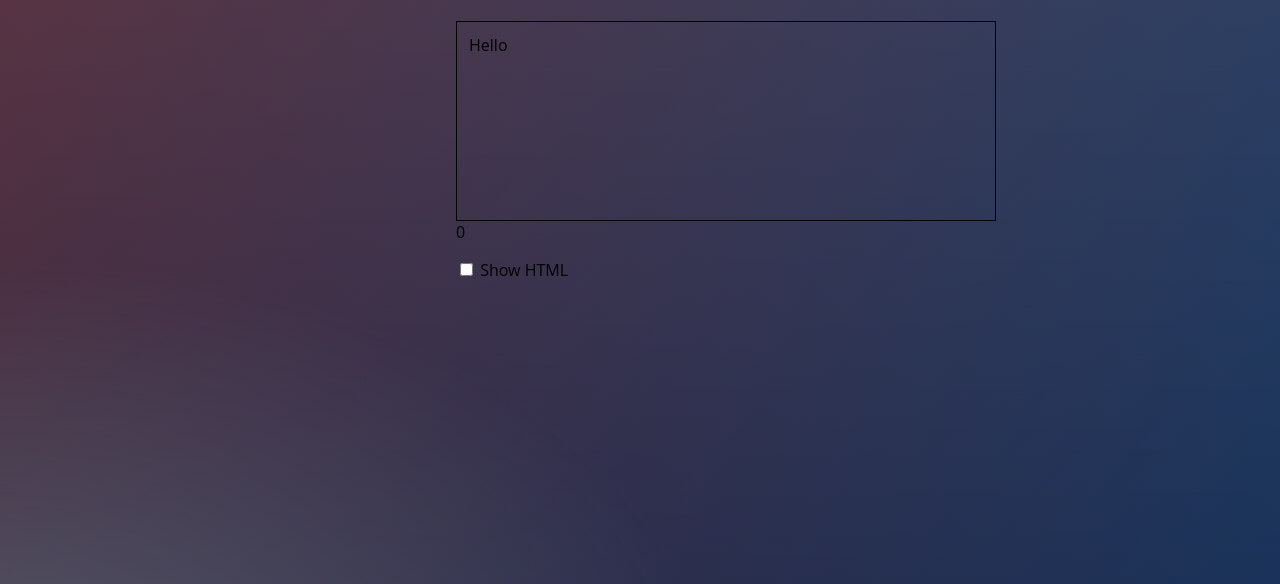
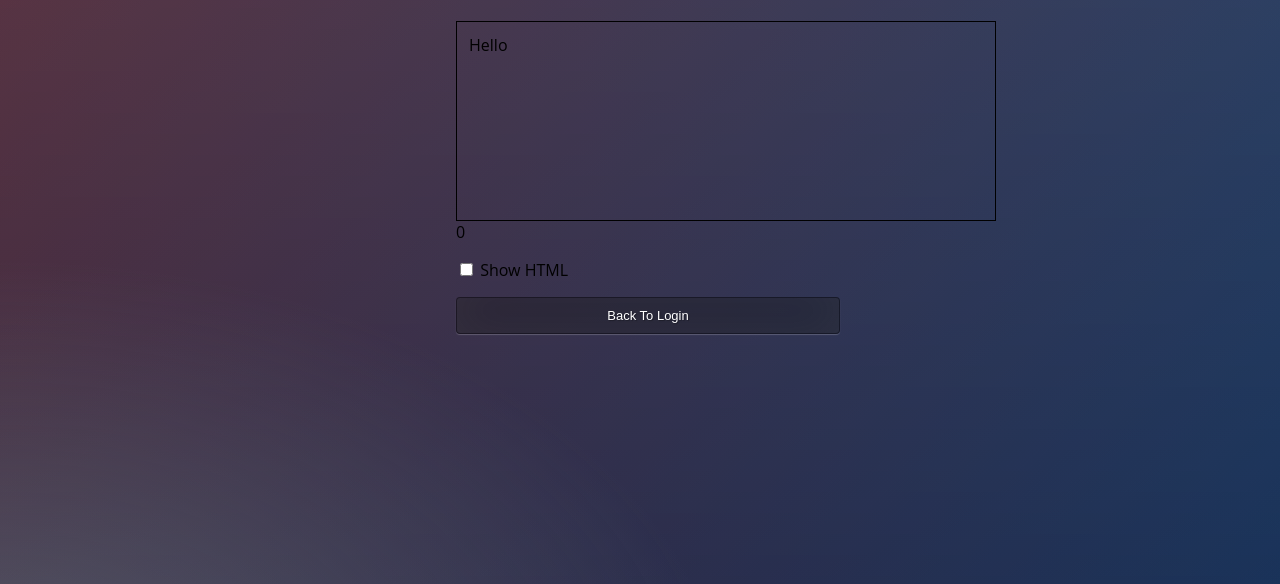
Before and after one commit to Henry-Posada/textandshare, a Flask app: template templates/session.html in a window 1280 px wide. Shown: the part 87-671 px from the top of the page. Run offline with Flask 2, Linux system fonts and the light colour scheme; the template is opened without the code that fills it, so the values that code supplies are empty; some libraries are stand-ins or nearby versions.

Commit message:
Sprint 4 4/13/2021 - End of Sprint 4 v1

```diff
--- a/app.py
+++ b/app.py
@@ -8,9 +8,13 @@ def index():
     return render_template('index.html')
 
 
-@app.route("/session")
+@app.route("/session", methods=['POST'])
 def session():
     return render_template('session.html')
+
+@app.route("/home", methods=['POST'])
+def home():
+	return render_template("index.html")
 
 socketio = SocketIO(app, cors_allowed_origins="*")
 clients = 0
--- a/login.py
+++ b/login.py
@@ -59,7 +59,7 @@ def check():
 		return redirect(url_for("index"))
 
 # Takes you to main editor
-@app.route("/index")
+@app.route("/home")
 def index():
 	return render_template("index.html")
 
--- a/static/session.css
+++ b/static/session.css
@@ -48,3 +48,23 @@ body {
   margin-right: auto;
   width: 30%;
 }
+
+#backButton {
+  width: 100%;
+  margin-bottom: 10px;
+  background: rgba(0,0,0,0.3);
+  border: none;
+  outline: none;
+  padding: 10px;
+  font-size: 13px;
+  color: #fff;
+  text-shadow: 1px 1px 1px rgba(0,0,0,0.3);
+  border: 1px solid rgba(0,0,0,0.3);
+  border-radius: 4px;
+  box-shadow: inset 0 -5px 45px rgba(100,100,100,0.2), 0 1px 1px rgba(255,255,255,0.2);
+  -webkit-transition: box-shadow .5s ease;
+  -moz-transition: box-shadow .5s ease;
+  -o-transition: box-shadow .5s ease;
+  -ms-transition: box-shadow .5s ease;
+  transition: box-shadow .5s ease;
+}
--- a/templates/index.html
+++ b/templates/index.html
@@ -9,7 +9,7 @@
         <div class="login">
         <h1>Welcome back to <br> Text & Share</h1>
         <h3>Sign into an existing account</h3>
-        <form action = "session" method="GET">
+        <form action = "session" method="POST">
             <input type="text" name="user" placeholder="username">
             <br>
             <input type="text" name="password" placeholder="password">
--- a/templates/session.html
+++ b/templates/session.html
@@ -9,6 +9,7 @@
     <script src="https://ajax.googleapis.com/ajax/libs/jquery/3.5.1/jquery.min.js"></script>
     <script type="text/javascript" src="/static/session.js"></script>
     <script type="text/javascript" src="/static/editing.js"></script>
+
     <script type ="text/javascript" src="https://cdnjs.cloudflare.com/ajax/libs/socket.io/3.1.2/socket.io.js"></script>
 </head>
 
@@ -28,7 +29,11 @@
   <div contenteditable="true" id="textBox">Hello</div>
   <div id="caretposition">0</div>
   <p id="editMode"><input type="checkbox" name="switchMode" id="switchBox" onchange="setDocMode(this.checked);" /> <label for="switchBox">Show HTML</label></p>
-
+  <script type="text/javascript" src="/static/caretposinitioning.js"></script>
+</form>
 </body>
+<form action = "home" method="POST">
+  <input id="backButton" type="submit" value="Back To Login">
+</form>
 </div>
 </html>
```
